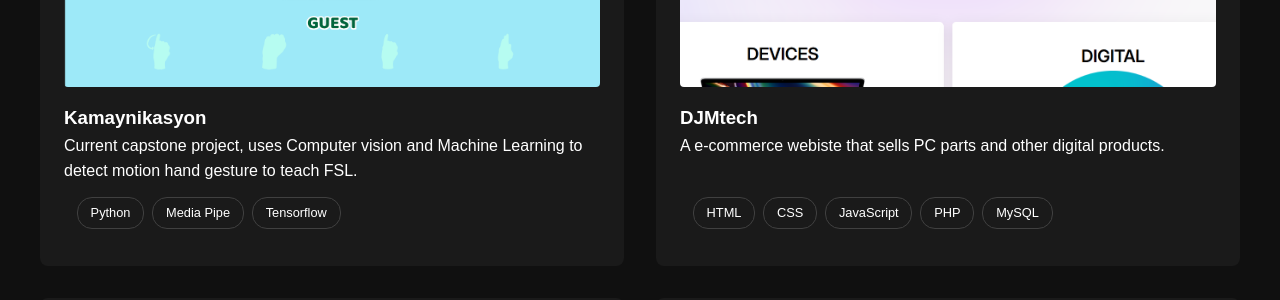
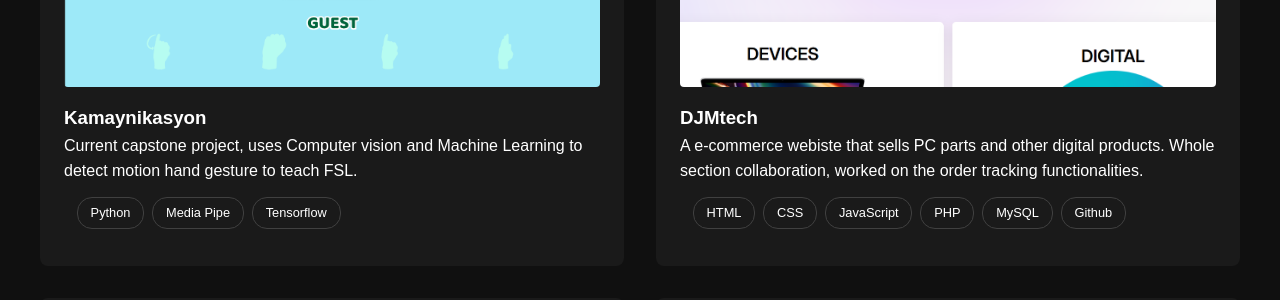
Before and after one commit to juniel69/github.io, a plain HTML site: page index.html in a window 1280 px wide. Shown: the part 2080-2380 px from the top of the page. Drawn offline with Linux system fonts and the light colour scheme.

Commit message:
Update index.html

```diff
--- a/index.html
+++ b/index.html
@@ -144,7 +144,7 @@
                     <img src="images/djmtech.png" alt="Project 2">
                 </div>
                 <h3>DJMtech</h3>
-                <p>A e-commerce webiste that sells PC parts and other digital products.</p>
+                <p>A e-commerce webiste that sells PC parts and other digital products. Whole section collaboration, worked on the order tracking functionalities.</p>
                 <div class="project-content">
                     <div class="project-tech-list">
                         <span class="project-tech-item">HTML</span>
@@ -152,6 +152,7 @@
                         <span class="project-tech-item">JavaScript</span>
                         <span class="project-tech-item">PHP</span>
                         <span class="project-tech-item">MySQL</span>
+                        <span class="project-tech-item">Github</span>
                     </div>
                     <!--<a href="#" class="project-link">View <i class="fas fa-arrow-right"></i></a>-->
                 </div>
@@ -196,7 +197,7 @@
         <h2>Contact Me</h2>
         <div class="contact-container">
             <div class="contact-form-wrapper">
-                <form class="contact-form" action="https://formspree.io/f/YOUR_FORM_ID" method="POST">
+                <form class="contact-form" action="https://formspree.io/f/xqabkdgl" method="POST">
                     <div class="form-group">
                         <label for="name">Name</label>
                         <input type="text" id="name" name="name" required>
```
